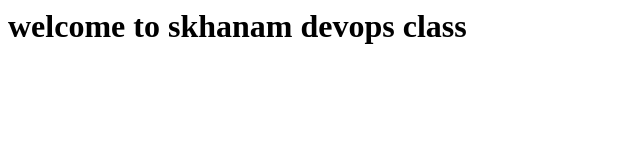
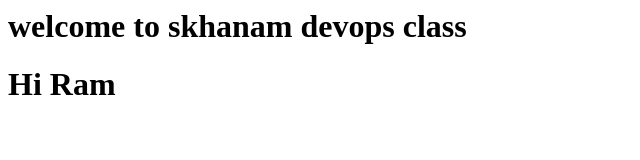
Before and after one commit to TechWithKhanam/bank-project-xyz, a plain HTML site: page index.html in a window 1280 px wide. Shown: the whole page, without its empty margins (0-640 px from the left). Drawn offline with Linux system fonts and the light colour scheme.

Commit message:
Update index.html

```diff
--- a/index.html
+++ b/index.html
@@ -1 +1,2 @@
 <html><h1>welcome to skhanam devops class</html><h1>
+Hi Ram
```
